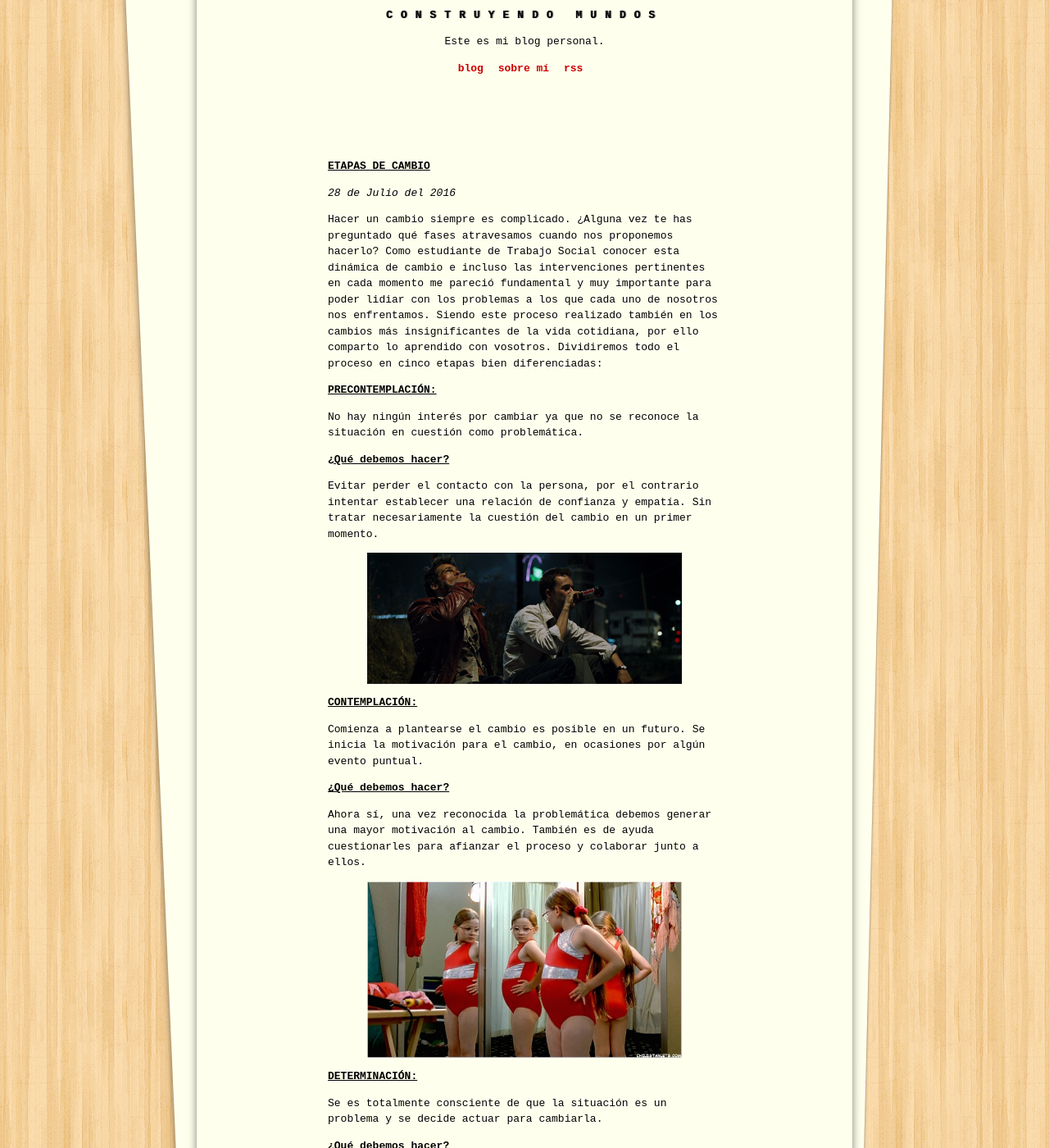
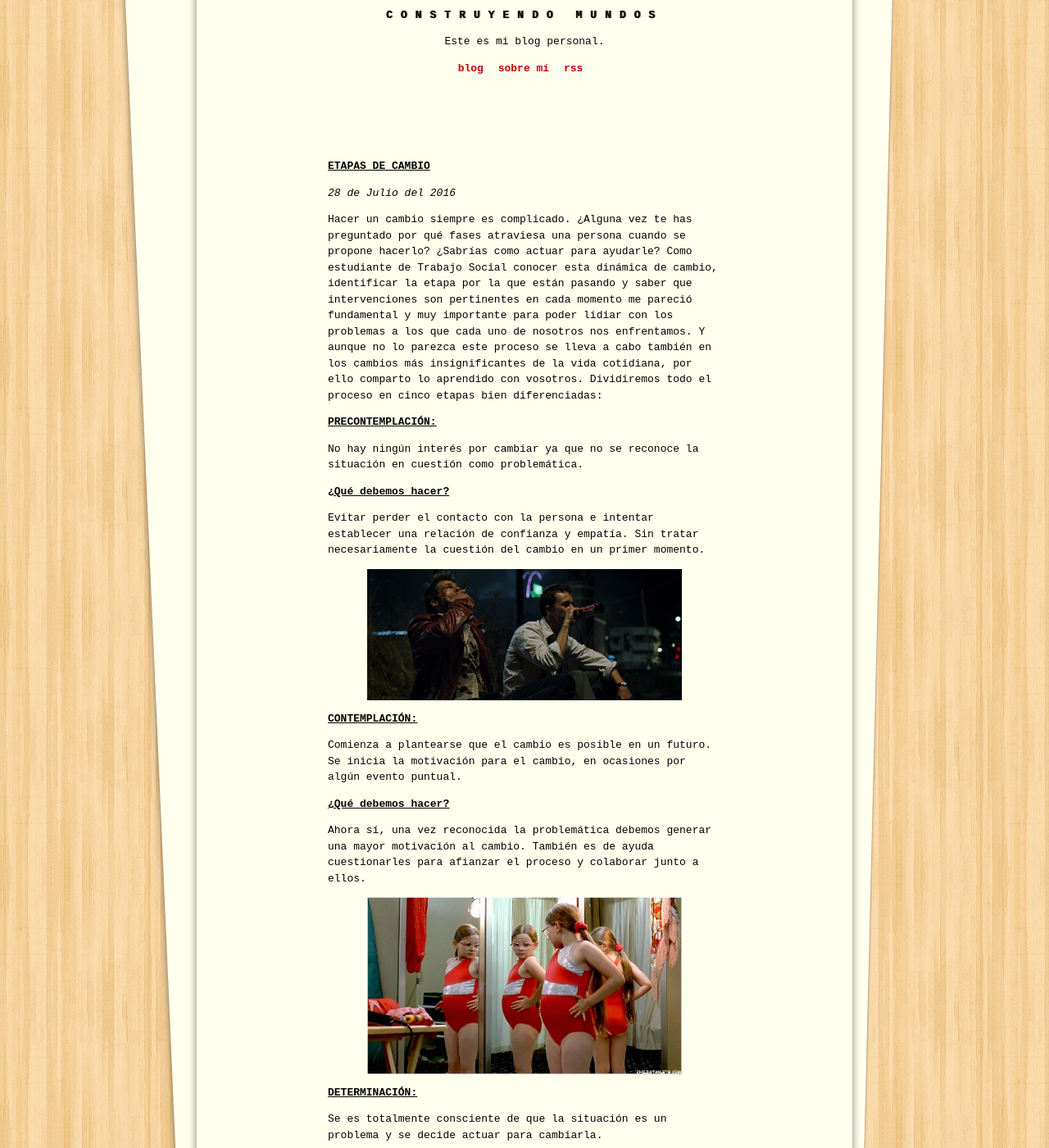
Before and after one commit to monimarlo/monimarlo.github.io, a Jekyll site: the page built from _posts/2016-07-28-etapas-de-cambio.md, in a window 1280 px wide and 1400 px high, scrolled down 200 px. Shown: the whole window at 82% size. Built offline with Jekyll 4.4.1, drawn with Linux system fonts in a browser that asks for light colours; nearby versions of some CDN libraries; some of the changed text lies outside the part shown.

Commit message:
rectificaciones de todas las entradas

```diff
--- a/_posts/2016-07-28-etapas-de-cambio.md
+++ b/_posts/2016-07-28-etapas-de-cambio.md
@@ -7,20 +7,20 @@ permalink: blog/etapas-de-cambio
 published: true
 ---
 
-Hacer un cambio siempre es complicado. ¿Alguna vez te has preguntado qué fases atravesamos cuando nos proponemos hacerlo?
-Como estudiante de Trabajo Social conocer esta dinámica de cambio e incluso las intervenciones pertinentes en cada momento me pareció fundamental y muy importante para poder lidiar con los problemas a los que cada uno de nosotros nos enfrentamos. Siendo este proceso realizado también en los cambios más insignificantes de la vida cotidiana, por ello comparto lo aprendido con vosotros.
+Hacer un cambio siempre es complicado. ¿Alguna vez te has preguntado por qué fases atraviesa una persona cuando se propone hacerlo? ¿Sabrías como actuar para ayudarle?
+Como estudiante de Trabajo Social conocer esta dinámica de cambio, identificar la etapa por la que están pasando y saber que intervenciones son pertinentes en cada momento me pareció fundamental y muy importante para poder lidiar con los problemas a los que cada uno de nosotros nos enfrentamos. Y aunque no lo parezca este proceso se lleva a cabo también en los cambios más insignificantes de la vida cotidiana, por ello comparto lo aprendido con vosotros.
 Dividiremos todo el proceso en cinco etapas bien diferenciadas:
 
 # Precontemplación:
 No hay ningún interés por cambiar ya que no se reconoce la situación en cuestión como problemática.
 
 ## ¿Qué debemos hacer?
-Evitar perder el contacto con la persona, por el contrario intentar establecer una relación de confianza y empatía. Sin tratar necesariamente la cuestión del cambio en un primer momento.
+Evitar perder el contacto con la persona e intentar establecer una relación de confianza y empatía. Sin tratar necesariamente la cuestión del cambio en un primer momento.
 
 <img src="/images/precontemplacion.png" width="80%">
 
 # Contemplación:
-Comienza a plantearse el cambio es posible en un futuro. Se inicia la motivación para el cambio, en ocasiones por algún evento puntual.
+Comienza a plantearse que el cambio es posible en un futuro. Se inicia la motivación para el cambio, en ocasiones por algún evento puntual.
 
 ## ¿Qué debemos hacer?
 Ahora sí, una vez reconocida la problemática debemos generar una mayor motivación al cambio. También es de ayuda cuestionarles para afianzar el proceso y colaborar junto a ellos.
@@ -64,5 +64,5 @@ Se da cuando una vez realizado el proceso de cambio por más de 6 meses la condu
 <img src="/images/recaida.jpg" width="80%">
 
 ## ¿Qué debemos hacer en estas situaciones?
-En primer lugar y en muchas ocasiones el más complicado es lograr detectar que este lapso o recaída ha ocurrido. Después proceder a analizar la causa que ha llevado a la repetición de la conducta y determinar alternativas para evitar que vuelva a suceder. Ante todo se debe normalizar la situación e intentar que la autoestima y autoconfianza de la persona continúe siendo alta para continuar con el proceso. Sería bueno también asegurarse de que el compromiso y la motivación para el cambio siguen existiendo.
-Si ha sido un lapso el proceso debe continuar, en cambio si se ha dado una recaída debemos asegurarnos bien de en qué momento se encuentra la persona para realizar las intervenciones pertinentes a cada fase.
+En primer lugar y en muchas ocasiones lo más complicado es lograr detectar que este lapso o recaída ha ocurrido. Después proceder a analizar la causa que ha llevado a la repetición de la conducta y determinar alternativas para evitar que vuelva a suceder. Ante todo se debe normalizar la situación e intentar que la autoestima y autoconfianza de la persona continúe siendo alta para seguir con el proceso. Sería bueno también asegurarse de que el compromiso y la motivación para el cambio siguen existiendo.
+Si ha sido un lapso, el proceso debe continuar; en cambio si se ha dado una recaída debemos asegurarnos bien de en qué momento se encuentra la persona para realizar las intervenciones pertinentes a cada fase.
```
Also changed, not shown: other parts of _posts/2016-07-28-etapas-de-cambio.md (+1 -1 lines), _posts/2016-05-23-hablemos-de-anna-frank.md (+2 -2 lines), _posts/2016-06-10-bendita-rutina-temporal.md (+1 -1 lines), _posts/2016-06-10-hablemos-de-oliver-sacks.md (+3 -3 lines).
